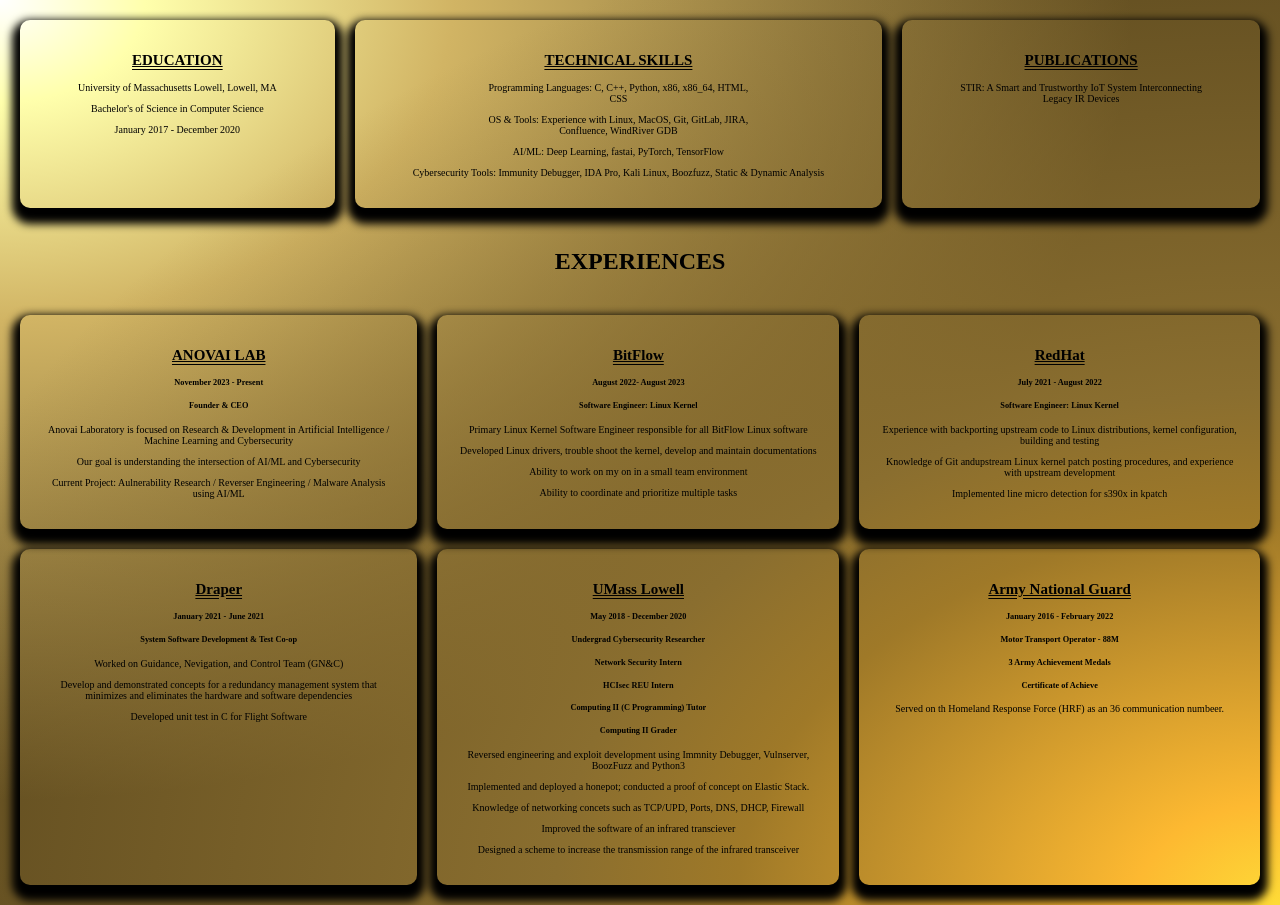
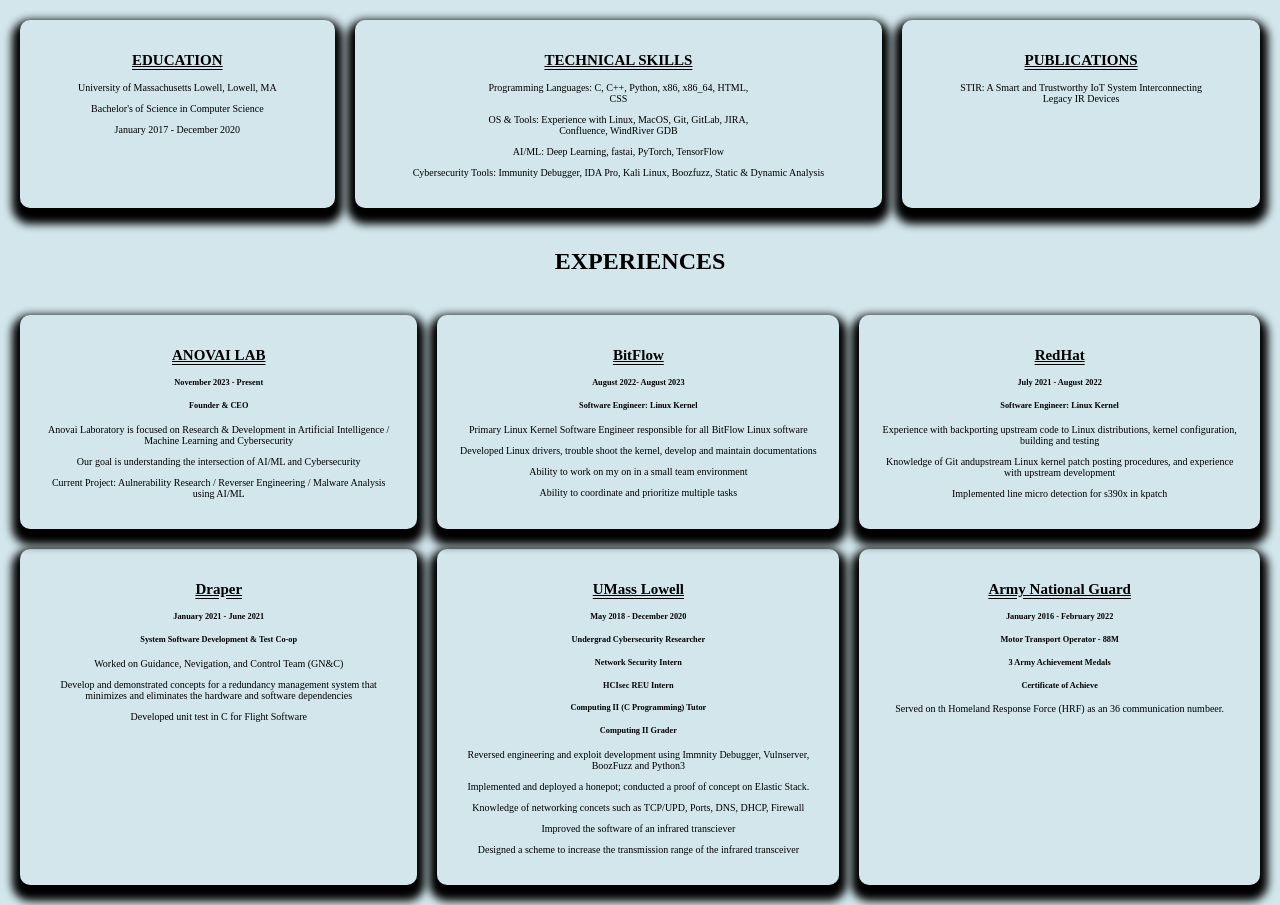
Before and after one commit to C-Erastus/C-Erastus.github.io, a plain HTML site: page career.html in a window 1280 px wide. Drawn offline with Linux system fonts and the light colour scheme.

Commit message:
changed the background of the career page

```diff
--- a/career.css
+++ b/career.css
@@ -1,8 +1,8 @@
 body{
 	margin: 0;
 
-	/*background-color: rgba(167, 206, 219, 0.5);*/
-	background: radial-gradient(ellipse farthest-corner at right bottom, #FEDB37 0%, #FDB931 8%, #9f7928 30%, #8A6E2F 40%, transparent 80%),
+	background-color: rgba(167, 206, 219, 0.5);
+	/*background: radial-gradient(ellipse farthest-corner at right bottom, #FEDB37 0%, #FDB931 8%, #9f7928 30%, #8A6E2F 40%, transparent 80%),
                 radial-gradient(ellipse farthest-corner at left top, #FFFFFF 0%, #FFFFAC 8%, #D1B464 25%, #5d4a1f 62.5%, #5d4a1f 100%);*/
 }
 .grid-container {
```
